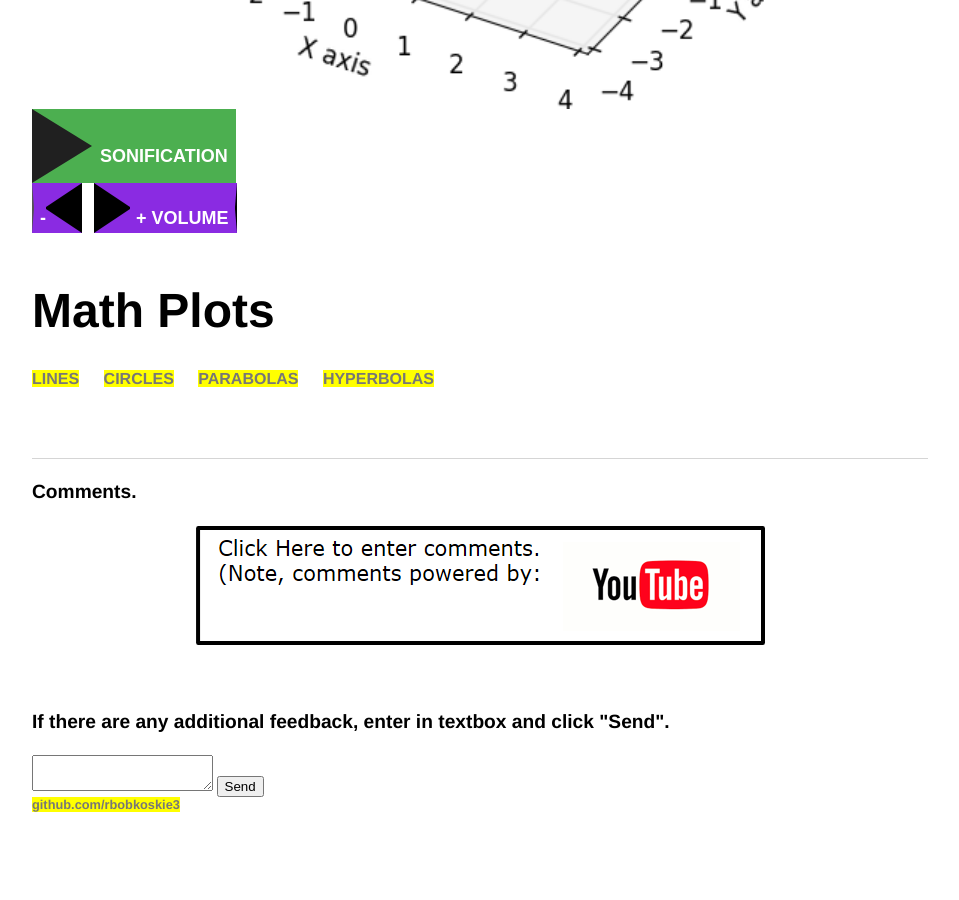
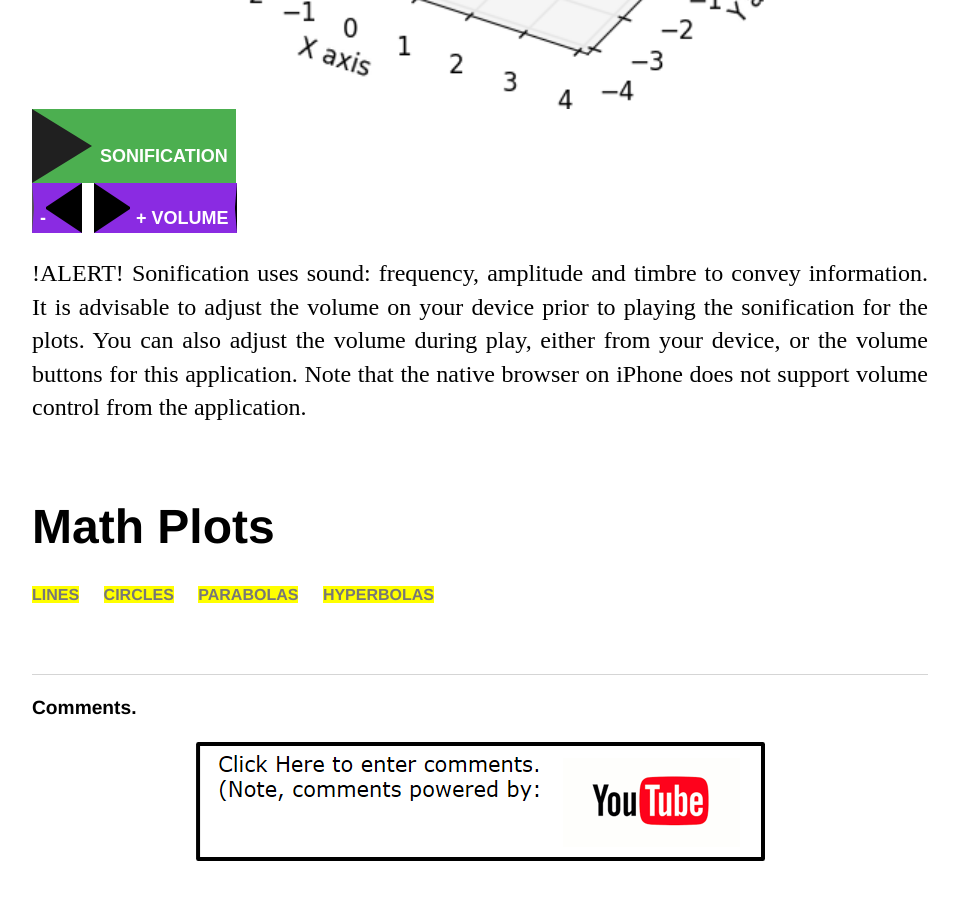
Before and after one commit to rbobkoskie3/rbobkoskie3.github.io, a Jekyll site: the page built from index.html, in a window 1280 px wide and 900 px high, scrolled down 1509 px. Shown: the whole window, without its empty margins (160-1119 px from the left). Built offline with Jekyll 4.4.1, drawn with Linux system fonts in a browser that asks for light colours; before the commit the page ends 2381 px from its top, so only the background shows below that.

Commit message:
Add files via upload

```diff
--- a/index.html
+++ b/index.html
@@ -302,10 +302,21 @@ title: Math, Sonification, Plots
 
         <audio id="audio" src="https://rbobkoskie3.github.io/sounds/hyperbola.mp4"></audio>
         <!-- input type="button" class="button" value="SONIFICATION" onclick="play()" -->
-        <button id="playButton" class="play" onclick="play(this)">SONIFICATION</button>
-        <br>
-        <button class="volDec" onclick="vol_dec()">-</button>
-        <button class="volInc" onclick="vol_inc()">+ VOLUME</button>
+        <div class="w3-container">
+            <button id="playButton" class="play" onclick="play(this)">SONIFICATION</button>
+            <br>
+            <button class="volDec" onclick="vol_dec()">-</button>
+            <button class="volInc" onclick="vol_inc()">+ VOLUME</button>
+        </div>
+        <div class="w3-container">
+            <div><p>
+                !ALERT! Sonification uses sound: frequency, amplitude and timbre to convey
+                information. It is advisable to adjust the volume on your device prior to
+                playing the sonification for the plots. You can also adjust the volume
+                during play, either from your device, or the volume buttons for this application.
+                Note that the native browser on iPhone does not support volume control from the application.
+            </p></div>
+        </div>
 
         <script>
             var playButton = document.getElementById("playButton")
```
